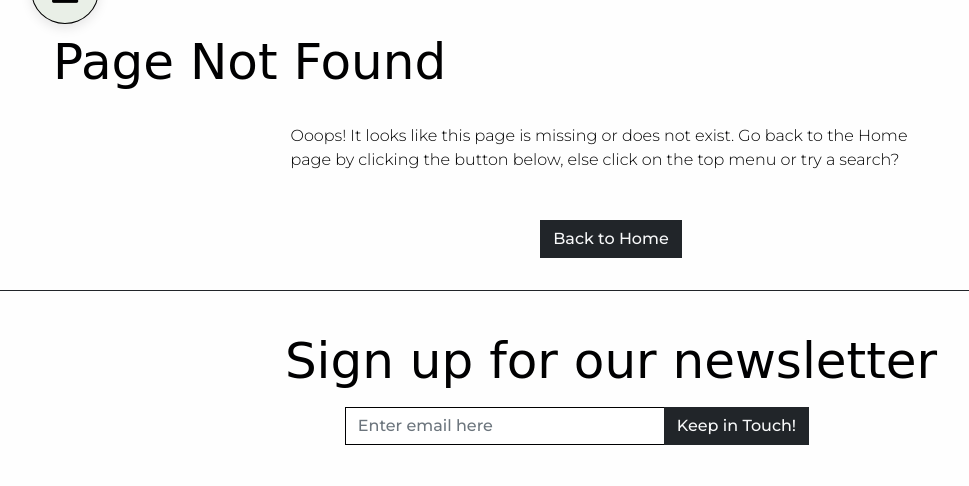
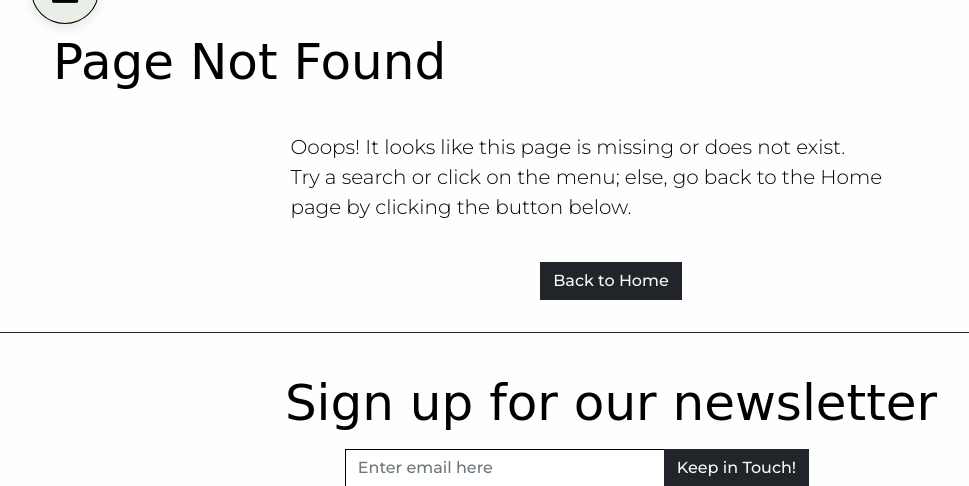
Before and after one commit to Code-Institute-Submissions/stroemlind-esart_JulyResub, a Django app: template templates/404.html in a window 1280 px wide. Shown: the part 71-557 px from the top of the page, without its empty margins (29-998 px from the left). Run offline with Django 3.2, Linux system fonts and the light colour scheme; the template is opened without the code that fills it, so the values that code supplies are empty; some libraries are stand-ins or nearby versions; some web fonts are replaced.

Commit message:
Update style and typo on 404 template

```diff
--- a/esart/settings.py
+++ b/esart/settings.py
@@ -27,8 +27,8 @@ BASE_DIR = Path(__file__).resolve().parent.parent
 SECRET_KEY = os.environ.get('SECRET_KEY')
 
 # SECURITY WARNING: don't run with debug turned on in production!
-DEBUG = os.environ.get('DEBUG')
-# DEBUG = False
+# DEBUG = os.environ.get('DEBUG')
+DEBUG = False
 print(os.environ.get('DEBUG', False))
 
 ALLOWED_HOSTS = ['es-art.herokuapp.com', 'localhost']
--- a/templates/404.html
+++ b/templates/404.html
@@ -8,10 +8,10 @@
         <h2>Page Not Found</h2>
     </div>
     <div class="row">
-        <div class="col-12 col-lg-7 col-xl-7 d-flex mx-auto my-3 py-2">
+        <div class="col-12 col-lg-7 col-xl-7 d-flex mx-auto mt-4 mb-2 py-2 fs-5">
             <p>
-                Ooops! It looks like this page is missing or does not exist.
-                Go back to the Home page by clicking the button below, else click on the top menu or try a search?
+                Ooops! It looks like this page is missing or does not exist.<br>
+                Try a search or click on the menu; else, go back to the Home page by clicking the button below.
             </p>
         </div>
         <div class="col-12 col-lg-6 col-xl-6 d-flex mx-auto mb-3 py-2">
```
